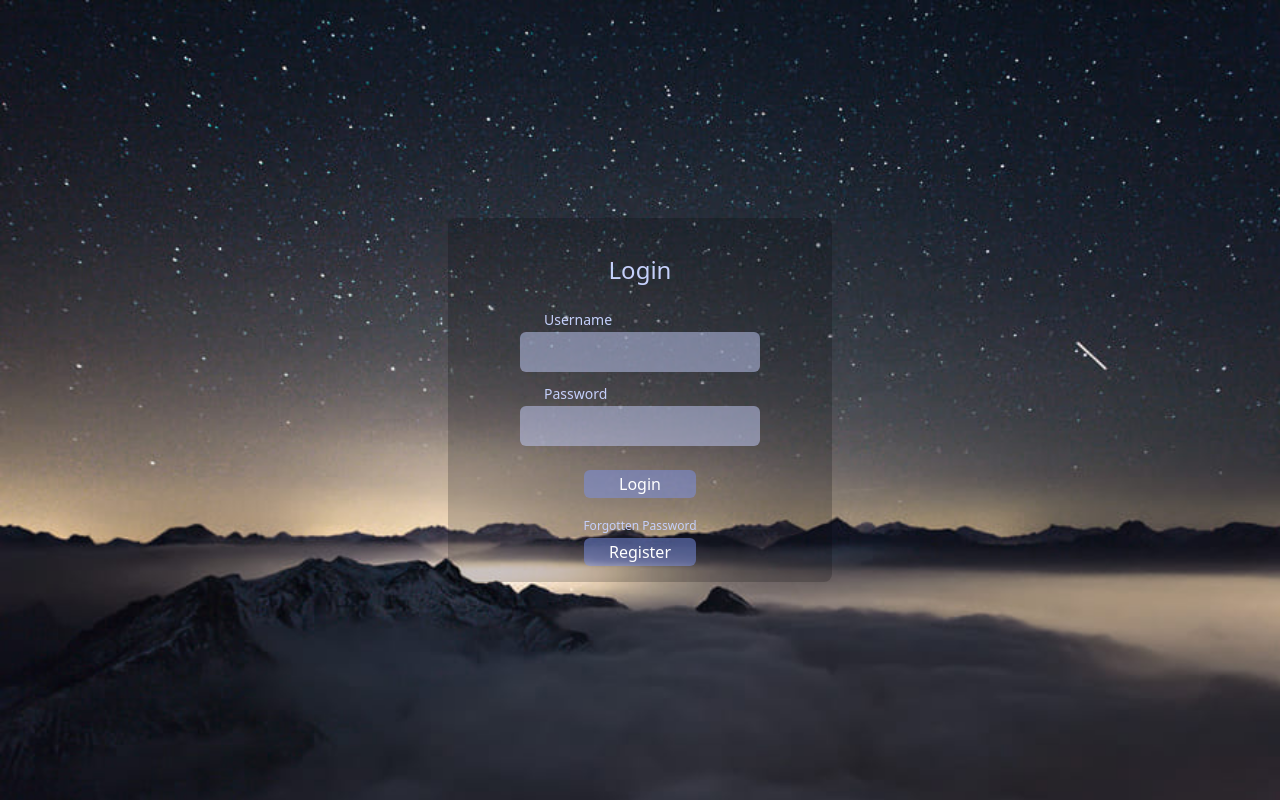
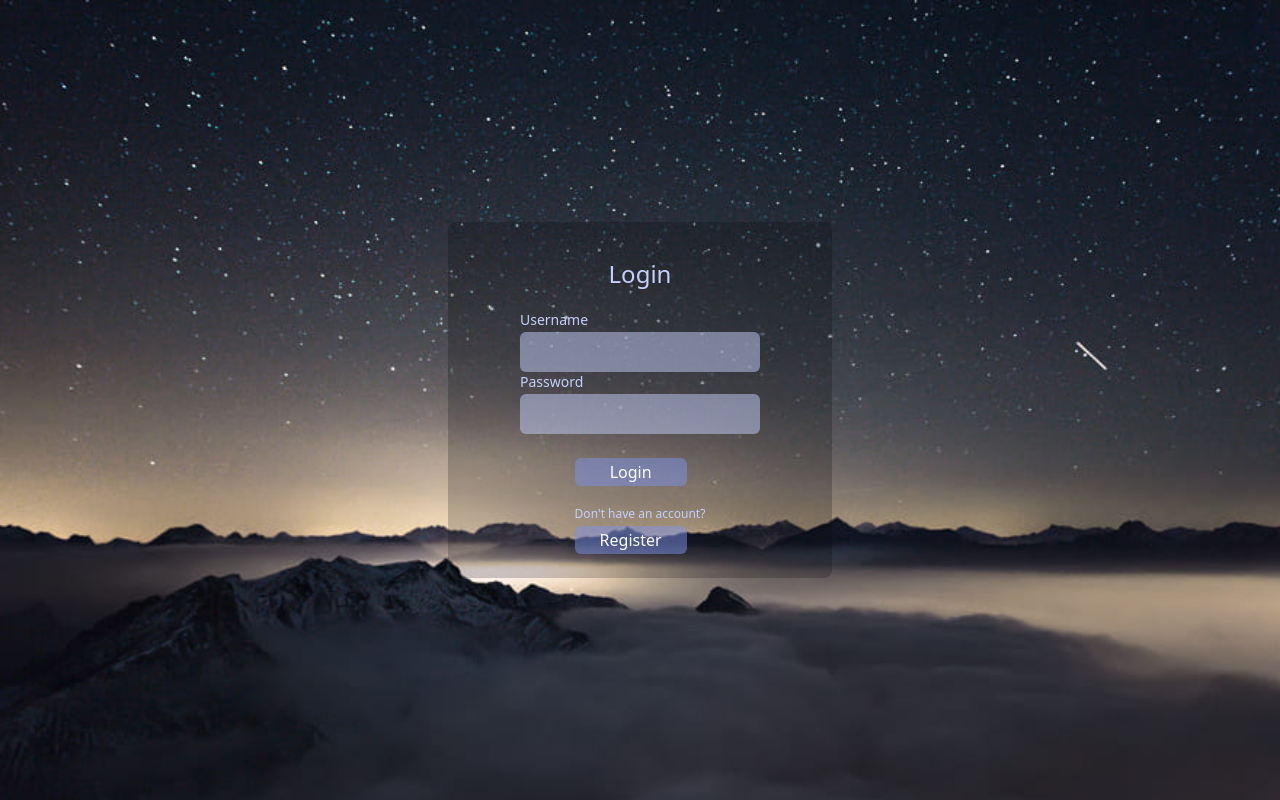
Before and after one commit to hex-dex/easy-social-client, a React (Vite) app: page /login in a window 1280 px wide. Built offline with nearby package versions, Linux system fonts and the light colour scheme.

Commit message:
Minor refactoring

```diff
--- a/src/pages/Login.jsx
+++ b/src/pages/Login.jsx
@@ -11,18 +11,16 @@ const Login = () => {
   const onSubmit = (values) => console.log(values);
   return (
     <div
-      className="center h-screen bg-no-repret bg-cover"
+      className="flex justify-center h-screen bg-no-repret bg-cover"
       style={{ backgroundImage: `url(${background})` }}
     >
       <div className="my-auto p-4 w-96 rounded-lg bg-black bg-opacity-20">
         <h1 className="text-2xl mt-5 mb-3 text-hawkes-blue-500 text-center">
           Login
         </h1>
-        <form className="flex flex-col" onSubmit={handleSubmit(onSubmit)}>
-          <label className=" ml-20 mt-3 text-sm text-hawkes-blue-500">
-            Username
-          </label>
-          <div className="center">
+        <form className="py-2" onSubmit={handleSubmit(onSubmit)}>
+          <div className="flex flex-col mx-auto w-fit">
+            <label className="text-sm text-hawkes-blue-500">Username</label>
             <input
               type="text"
               className="forms mt-0.5"
@@ -33,14 +31,12 @@ const Login = () => {
                 },
               })}
             />
-            <span className="text-red-700">
+            <span className="text-red-700 w-fit mx-auto">
               {errors?.username && errors.username.message}
             </span>
           </div>
-          <label className=" ml-20 mt-3 text-sm text-hawkes-blue-500">
-            Password
-          </label>
-          <div className="center">
+          <div className="flex flex-col mx-auto w-fit">
+            <label className="text-sm text-hawkes-blue-500">Password</label>
             <input
               type="password"
               name="password"
@@ -52,16 +48,18 @@ const Login = () => {
                 },
               })}
             />
-            <span className="text-red-700">
+            <span className="text-red-700 w-fit mx-auto">
               {errors?.password && errors.password.message}
             </span>
           </div>
-          <div className="center">
+          <div className="flex flex-col mx-auto w-fit">
             <button className="btn mt-6 ">Login</button>
             <p className="mt-5 text-xs mb-1 text-hawkes-blue-500">
-              Forgotten Password
+              Don't have an account?
             </p>
-            <button className="btn">Register</button>
+            <button className="btn" type="button">
+              Register
+            </button>
           </div>
         </form>
       </div>
--- a/src/pages/Register.jsx
+++ b/src/pages/Register.jsx
@@ -84,12 +84,14 @@ const Register = () => {
               {errors?.password && errors.password.message}
             </span>
           </div>
-          <div className="flex flex-col  mx-auto w-fit">
-            <button className="btn mt-6">Login</button>
+          <div className="flex flex-col mx-auto w-fit">
+            <button className="btn mt-6">Register</button>
             <p className="mt-7 text-xs mb-1 text-hawkes-blue-500">
-              Forgotten Password
+              Already have an account?
             </p>
-            <button className="btn">Register</button>
+            <button type="button" className="btn">
+              Login
+            </button>
           </div>
         </form>
       </div>
```
